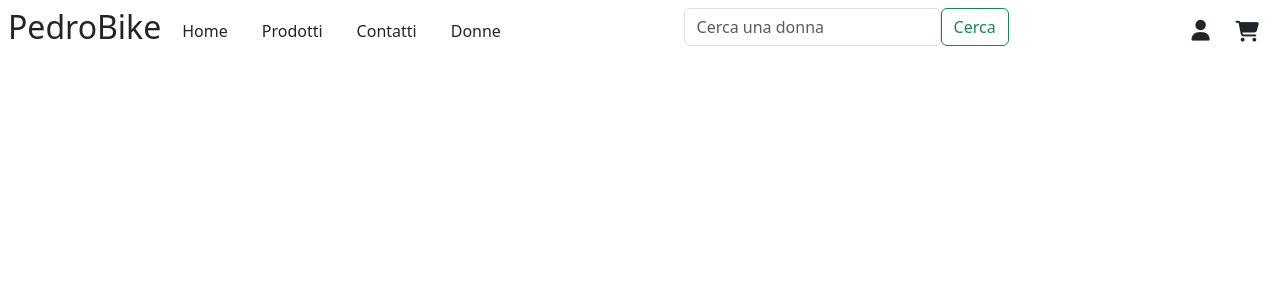
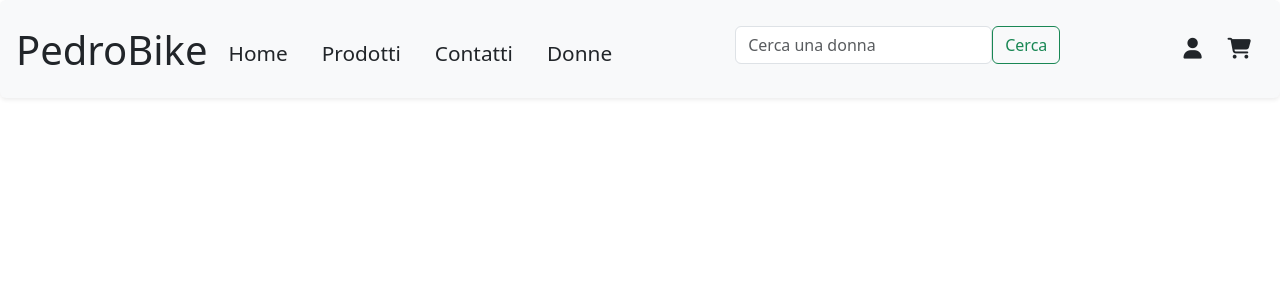
Before and after one commit to Tony-Torre/pedalacom_front-end, an Angular app in the folder pedalacomApp/: page / in a window 1280 px wide. Shown: the top 300 px of the page. Built offline with nearby package versions, Linux system fonts and the light colour scheme.

Commit message:
feat: qualcosa

```diff
--- a/pedalacomApp/src/app/app.component.scss
+++ b/pedalacomApp/src/app/app.component.scss
@@ -0,0 +1,5 @@
+*{
+    margin: 0;
+    padding: 0;
+    box-sizing: border-box;
+}
--- a/pedalacomApp/src/app/core/navbar/navbar.component.html
+++ b/pedalacomApp/src/app/core/navbar/navbar.component.html
@@ -1,7 +1,7 @@
-<nav>
-  <div class="m-2 justify-content-between big_navbar">
+<nav class="shadow-sm p-3 mb-5 bg-body-tertiary rounded">
+  <div class=" justify-content-between big_navbar">
     <div class="left-side d-flex gap-2">
-      <h2>PedroBike</h2>
+      <h1>PedroBike</h1>
       <div class="link d-flex gap-2 align-items-center">
         <button class="single-link btn">Home</button>
         <button class="single-link btn">Prodotti</button>
@@ -12,7 +12,7 @@
     <div class="mid-side">
       <form class="d-flex" role="search">
         <input class="form-control" type="search" placeholder="Cerca una donna" aria-label="Search">
-        <button class="btn btn-outline-success" type="submit">Cerca</button>
+        <button class="btn btn-outline-success btn-cerca" type="submit">Cerca</button>
       </form>
     </div>
     <div class="right-side d-flex">
@@ -30,9 +30,9 @@
             <li><a class="dropdown-item" href="#">Registrati</a></li>
           </ul>
       <!--  -->
-      <button class="btn" style="font-size: 1.3em;">
+      <a class="btn" style="font-size: 1.3em;">
         <i class="fa-solid fa-cart-shopping"></i>
-      </button>
+      </a>
     </div>
   </div>
   <div class="small_navbar justify-content-between">
@@ -43,22 +43,23 @@
 
       <div class="offcanvas offcanvas-start" tabindex="-1" id="offcanvasExample" aria-labelledby="offcanvasExampleLabel">
         <div class="offcanvas-header">
-          <h5 class="offcanvas-title" id="offcanvasExampleLabel">Offcanvas</h5>
+          <div class="offcanvas-title" id="offcanvasExampleLabel">PedroBike</div>
           <button type="button" class="btn-close" data-bs-dismiss="offcanvas" aria-label="Close"></button>
         </div>
         <div class="offcanvas-body">
-          <div>
-            Some text as placeholder. In real life you can have the elements you have chosen. Like, text, images, lists, etc.
-          </div>
-          <div class="dropdown mt-3">
-            <button class="btn btn-secondary dropdown-toggle" type="button" data-bs-toggle="dropdown">
-              Dropdown button
-            </button>
-            <ul class="dropdown-menu">
-              <li><a class="dropdown-item" href="#">Action</a></li>
-              <li><a class="dropdown-item" href="#">Another action</a></li>
-              <li><a class="dropdown-item" href="#">Something else here</a></li>
-            </ul>
+          <div class="link-small d-flex align-items-center flex-column">
+            <div class="single-link-small btn">Home</div>
+            <div class="single-link-small btn">Prodotti</div>
+            <div class="single-link-small btn">Contatti</div>
+            <div class="single-link-small btn">Donne</div>
+            <div class="d-flex">
+              <button class="btn" style="font-size: 1.5em;">
+                <i class="fa-solid fa-user"></i>
+              </button>
+              <button class="btn" style="font-size: 1.5em;">
+                <i class="fa-solid fa-cart-shopping"></i>
+              </button>
+            </div>
           </div>
         </div>
       </div>
--- a/pedalacomApp/src/app/core/navbar/navbar.component.scss
+++ b/pedalacomApp/src/app/core/navbar/navbar.component.scss
@@ -1,10 +1,26 @@
 .big_navbar{
+    padding-top: 10px;
     display: flex;
+    .single-link{
+        font-size: 1.3em;
+        &:hover{
+            background-color: rgb(206, 206, 206);
+        }
+    }
+    .mid-side{
+        .btn-cerca:hover{
+            background-color: #458D80;
+        }
+    }
 }
 
 .small_navbar{
     display: none;
 }
+
+
+
+
 
 @media screen and (max-width: 900px) {
     .big_navbar{
@@ -12,5 +28,23 @@
     }
     .small_navbar{
         display: flex;
+        .link-small{
+            display: flex;
+            gap: 20px;
+            height: 100%;
+            justify-content: center;
+            .single-link-small{
+                text-align: center;
+                width: 100%;
+                font-size: 1.5em;
+            }
+        }
+        .offcanvas-title{
+            width: 100%;
+            font-size: 2em;
+            text-align: center;
+            margin-left: 40px;
+            font-weight: bold;
+        }
     }
   }
```
Also changed, not shown: pedalacomApp/src/styles.scss (line endings or trailing spaces).
